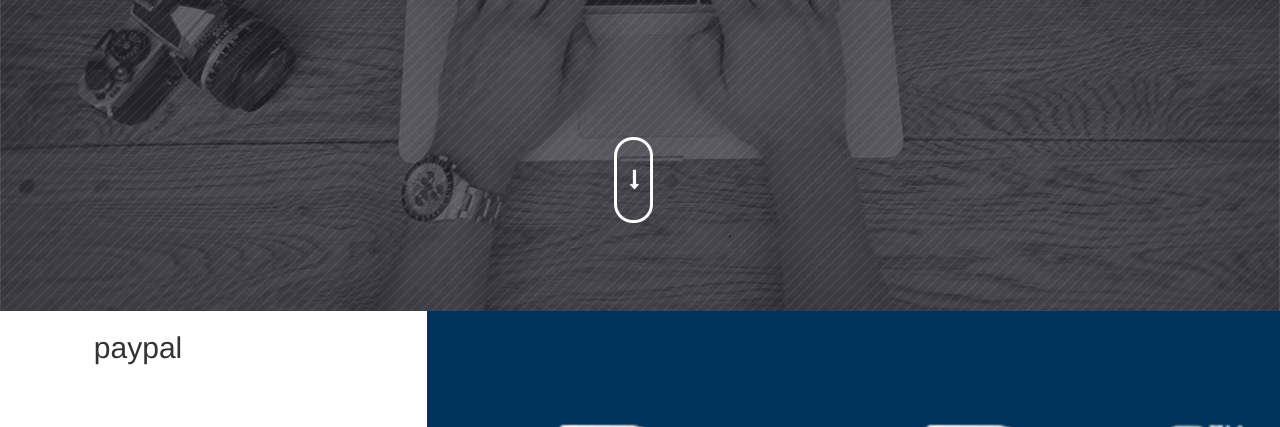
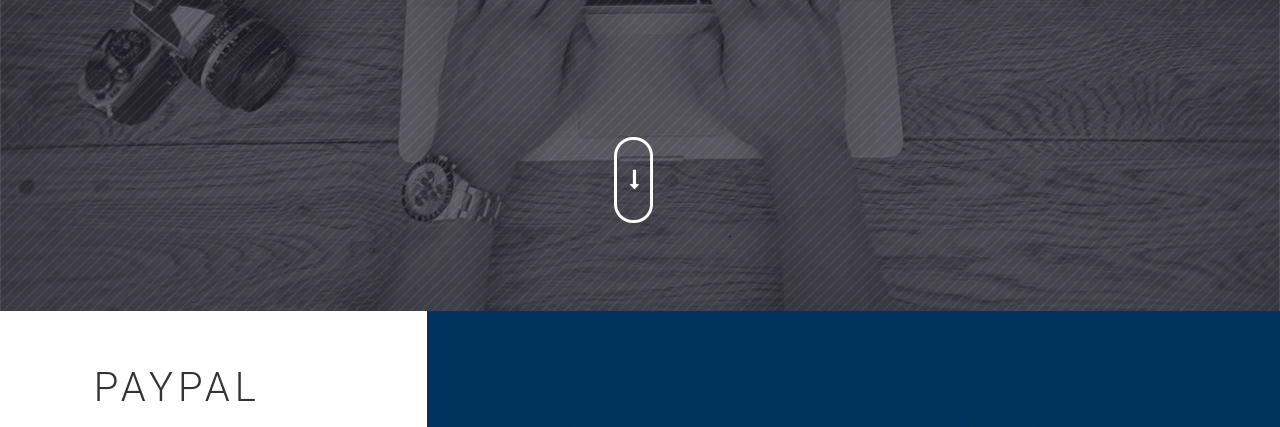
Before and after one commit to oSASAo/paypal_web_presentation, a plain HTML site: page index.html in a window 1280 px wide. Shown: the part 489-916 px from the top of the page. Drawn offline with Linux system fonts and the light colour scheme.

Commit message:
Update main.css

```diff
--- a/css/main.css
+++ b/css/main.css
@@ -42,6 +42,10 @@ body
 {
 	padding: 50px 0px 30px;
 }
+.wrapper2
+{
+	padding: 35px 0px 20px;
+}
 .section-title
 {
 	margin-bottom: 50px;
@@ -49,6 +53,15 @@ body
 	font-size: 45px;
 	font-weight: 300;
 	letter-spacing: 8px;
+	font-family: Roboto, 'helvetica', sans-serif;
+}
+.section-title2
+{
+	margin-bottom: 20px;
+	text-transform: uppercase;
+	font-size: 40px;
+	font-weight: 300;
+	letter-spacing: 5px;
 	font-family: Roboto, 'helvetica', sans-serif;
 }
 .section-paragraph{
@@ -250,7 +263,7 @@ a.logo:hover
 }
 .subtitle
 {
-	padding: 60px 20px 0px;
+	padding: 30px 20px 0px;
 	font-size: 25px;
 	font-family: 'Roboto';
 	font-weight: 400;
```
